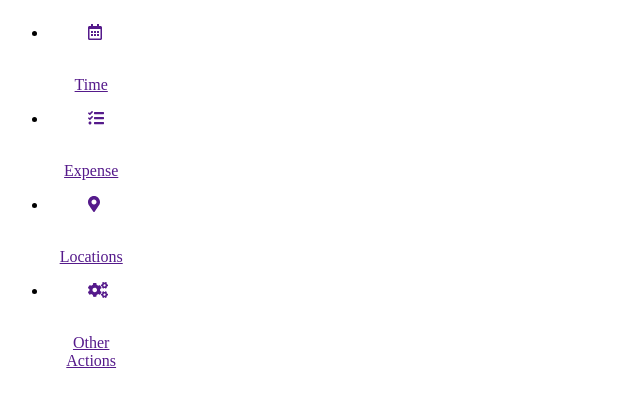
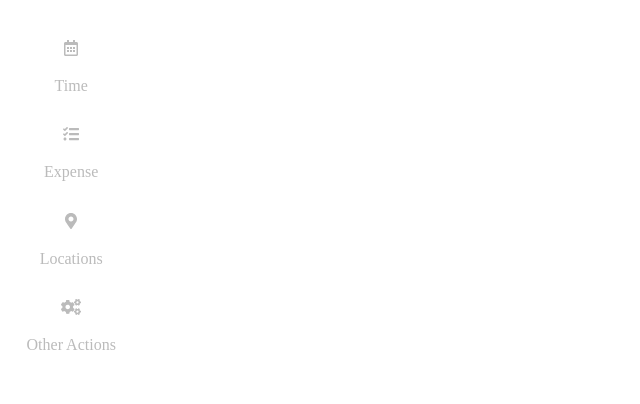
Before and after one commit to IannMatthews-zz/ExpenseAvanade, an Angular app: page / in a window 1280 px wide. Shown: the top 404 px of the page, without its empty margins (0-640 px from the left). Built offline with nearby package versions, Linux system fonts and the light colour scheme.

Commit message:
mudança de coloração e posicionamento dos icones do menu lateral

```diff
--- a/src/app/menulateral/menulateral.component.css
+++ b/src/app/menulateral/menulateral.component.css
@@ -1,5 +1,39 @@
 .menuLateral {
+    margin: 0px;
     float: left;
     width: 10%;
     text-align: center;
 }
+
+.menuLateral ul {
+    list-style: none;
+    padding: 0;
+    display: block;
+    margin-left: auto;
+    margin-right: auto;
+    margin-top: 0px;
+    margin-bottom: 0px;
+}
+
+.menuLateral ul li a figure {
+    margin: 0px;
+    padding: 15%;
+}
+
+.menuLateral ul li {
+    margin-top: 10%;
+    margin-bottom: 10%;
+}
+
+a :visited {
+    color: #bbb;
+}
+
+.menuLateral ul li :hover {
+    color: #999;
+}
+
+a {
+    color: #bbb;
+    text-decoration: none;
+}
--- a/src/app/menulateral/menulateral.component.html
+++ b/src/app/menulateral/menulateral.component.html
@@ -5,37 +5,41 @@
       <a href="">
         <figure>
           <i class="far fa-calendar-alt"></i>
-          <img src="" alt="">
+          <!-- <img src="" alt=""> -->
         </figure>
         <span>Time</span>
       </a>
     </li>
+
     <li>
       <a href="">
         <figure>
           <i class="fas fa-tasks"></i>
-            <img src="" alt="">
+          <!-- <img src="" alt=""> -->
         </figure>
         <span>Expense</span>
       </a>
     </li>
+
     <li>
       <a href="">
         <figure>
           <i class="fas fa-map-marker-alt"></i>
-              <img src="" alt="">
+          <!-- <img src="" alt=""> -->
         </figure>
         <span>Locations</span>
       </a>
     </li>
+
     <li>
       <a href="">
         <figure>
           <i class="fas fa-cogs"></i>
-                <img src="" alt="">
+          <!-- <img src="" alt=""> -->
         </figure>
         <span>Other Actions</span>
       </a>
     </li>
+
   </ul>
 </nav>
```
Lines whose indentation alone changed are shown as unchanged.
